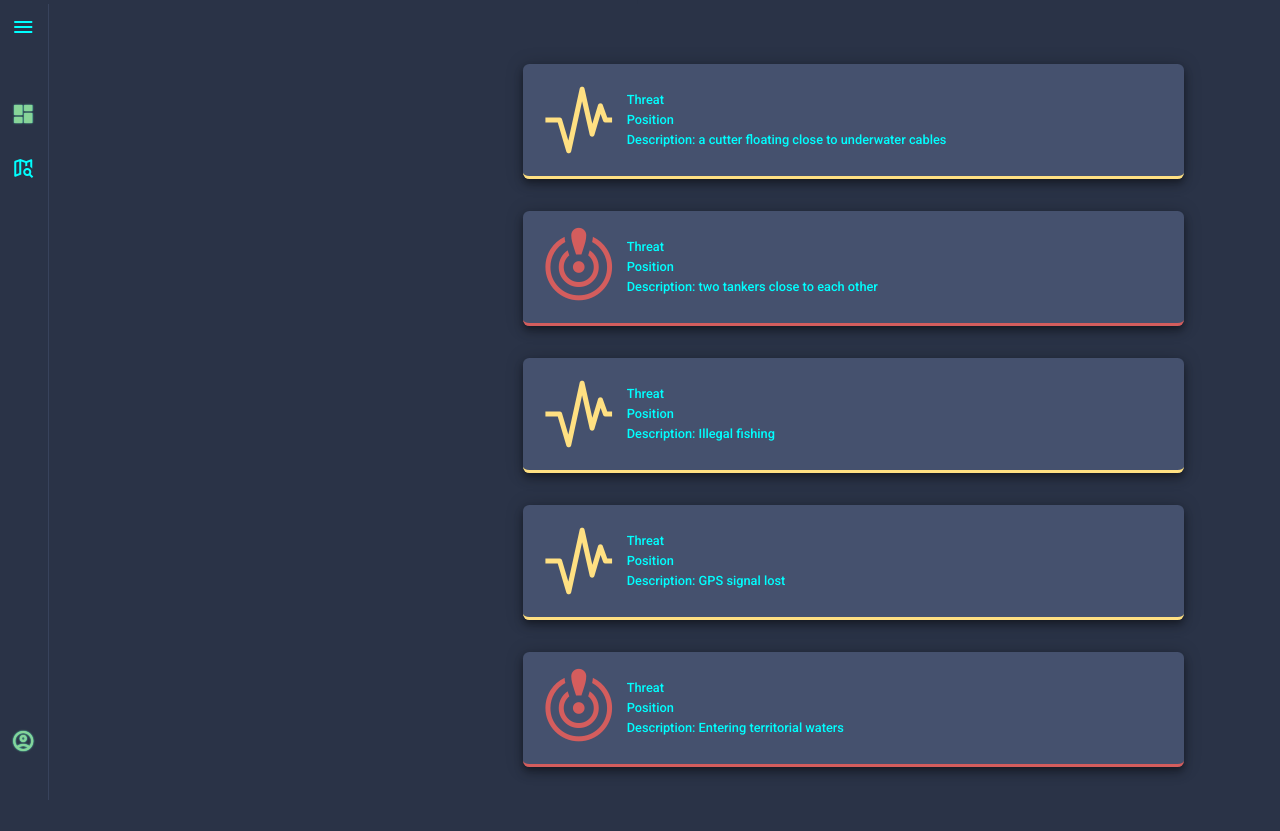
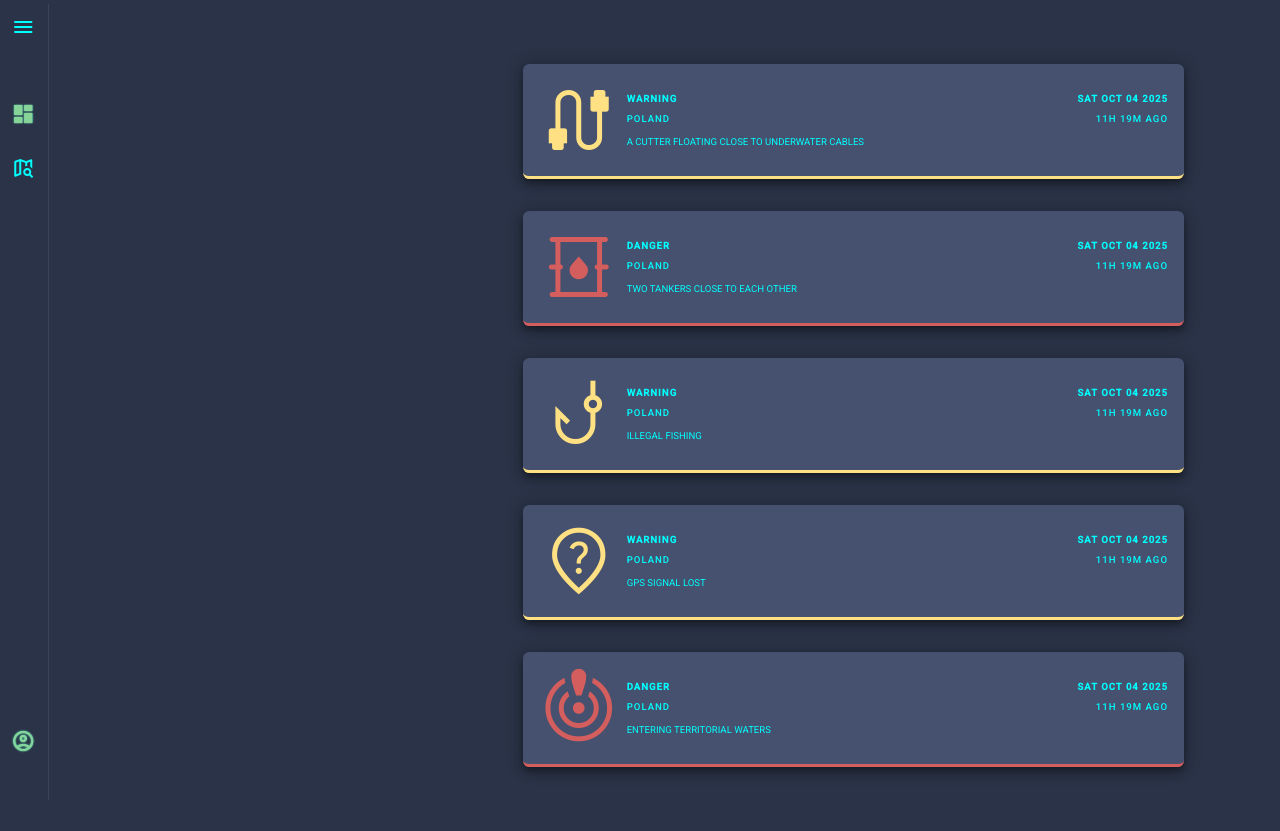
Before and after one commit to Jagiello95/hackyeah2025, an Angular app: page / in a window 1280 px wide. Built offline with nearby package versions, Linux system fonts and the light colour scheme; no server answers.

Commit message:
add nice icons

```diff
--- a/src/app/components/dashboard/dashboard.html
+++ b/src/app/components/dashboard/dashboard.html
@@ -17,9 +17,15 @@
       >{{ getIcon(alert) }}</mat-icon
     >
     <div class="card-content">
-      <div class="label">Threat</div>
-      <div class="label">Position</div>
-      <div class="label">Description: {{ alert.reason }}</div>
+      <div class="header">
+        <span>{{ alert.alerT_TYPE === 'DANGER' ? 'DANGER' : 'WARNING' }}</span
+        ><span>{{ alert.timestamp }}</span>
+      </div>
+      <div class="label mb-1">
+        <span>{{ alert.position }}</span
+        ><span>{{ getTimeOffsetString(alert.timestamp) }}</span>
+      </div>
+      <div class="description">{{ alert.reason }}</div>
     </div>
   </div>
   }
--- a/src/app/components/dashboard/dashboard.scss
+++ b/src/app/components/dashboard/dashboard.scss
@@ -6,13 +6,15 @@
 
 .card.init {
   margin: 1rem var(--page-spacing-md);
+  transition: opacity 0.3s;
 
   &:hover {
-    .mat-icon {
-      text-shadow: 0 0 2px var(--danger), 0 0 2px var(--danger);
-    }
+    // .mat-icon {
+    //   text-shadow: 0 0 2px var(--danger), 0 0 2px var(--danger);
+    // }
 
     cursor: pointer;
+    opacity: 0.5;
   }
 }
 
@@ -53,10 +55,43 @@
 }
 
 .label {
-  font-size: 0.8rem;
+  font-size: 0.6rem;
   font-weight: 500;
+  text-transform: uppercase;
+  letter-spacing: 1px;
+  letter-spacing: 1px;
+  display: flex;
+  justify-content: space-between;
+  flex: 1;
+}
+
+.description {
+  flex: 1;
+  width: 100%;
+  font-size: 0.6rem;
+  text-transform: uppercase;
+  display: flex;
+  justify-content: space-between;
+}
+
+.header {
+  flex: 1;
+  width: 100%;
+  font-size: 0.6rem;
+  font-weight: bolder;
+  text-transform: uppercase;
+  letter-spacing: 1px;
+  display: flex;
+  justify-content: space-between;
 }
 
 .card-content {
   margin-left: 0.5rem;
+  display: flex;
+  flex-direction: column;
+  flex: 1;
 }
+
+.mb-1 {
+  margin-bottom: 3px;
+}
--- a/src/app/components/dashboard/dashboard.ts
+++ b/src/app/components/dashboard/dashboard.ts
@@ -8,6 +8,7 @@ import { AlertType } from '../../models/alert.model';
 import { MatSlideToggleModule } from '@angular/material/slide-toggle';
 import { Router, RouterModule } from '@angular/router';
 import { Store } from '../../services/store';
+import { ThreatType } from '../../models/alert.enum';
 
 @Component({
   selector: 'app-dashboard',
@@ -51,10 +52,38 @@ export class Dashboard {
   }
 
   public getIcon(alert: AlertType): string {
-    if (alert.alerT_TYPE === 'DANGER') {
-      return 'crisis_alert';
+    switch (alert.type) {
+      case ThreatType.cable:
+        return 'cable';
+      case ThreatType.fishing:
+        return 'phishing';
+      case ThreatType.spoof:
+        return 'not_listed_location';
+      case ThreatType.tankers:
+        return 'oil_barrel';
+      case ThreatType.territorial:
+        return 'crisis_alert';
     }
 
     return 'earthquake';
   }
+
+  public getTimeOffsetString(dateInput: string | Date): string {
+    const now = new Date();
+    const target = new Date(dateInput);
+    const diffMs = target.getTime() - now.getTime();
+
+    const isPast = diffMs < 0;
+    const absMs = Math.abs(diffMs);
+
+    const hours = Math.floor(absMs / (1000 * 60 * 60));
+    const minutes = Math.floor((absMs % (1000 * 60 * 60)) / (1000 * 60));
+
+    const parts = [];
+    if (hours > 0) parts.push(`${hours}h`);
+    if (minutes > 0 || hours === 0) parts.push(`${minutes}m`);
+
+    const result = parts.join(' ');
+    return isPast ? `${result} ago` : `in ${result}`;
+  }
 }
--- a/src/app/components/map/mock-alerts.ts
+++ b/src/app/components/map/mock-alerts.ts
@@ -1,3 +1,4 @@
+import { ThreatType } from '../../models/alert.enum';
 import { AlertType } from '../../models/alert.model';
 
 export const MOCK_ALERTS: AlertType[] = [
@@ -6,18 +7,27 @@ export const MOCK_ALERTS: AlertType[] = [
     shiP_IDS: ['665599'],
     reason: 'a cutter floating close to underwater cables',
     zoomLevel: 12,
+    type: ThreatType.cable,
+    position: 'Poland',
+    timestamp: new Date().toDateString(),
   },
   {
     alerT_TYPE: 'DANGER',
     shiP_IDS: ['3647286', '2460691'],
     reason: 'two tankers close to each other',
     zoomLevel: 10,
+    type: ThreatType.tankers,
+    position: 'Poland',
+    timestamp: new Date().toDateString(),
   },
   {
     alerT_TYPE: 'WARNING',
     shiP_IDS: ['728090'],
     reason: 'Illegal fishing',
     zoomLevel: 6,
+    type: ThreatType.fishing,
+    position: 'Poland',
+    timestamp: new Date().toDateString(),
   },
   {
     alerT_TYPE: 'WARNING',
@@ -31,6 +41,9 @@ export const MOCK_ALERTS: AlertType[] = [
       [154.91833, 53.823334, false],
     ],
     zoomLevel: 4,
+    type: ThreatType.spoof,
+    position: 'Poland',
+    timestamp: new Date().toDateString(),
   },
   {
     alerT_TYPE: 'DANGER',
@@ -38,5 +51,8 @@ export const MOCK_ALERTS: AlertType[] = [
     reason: 'Entering territorial waters',
     shouldDisplayTerritorialWaters: true,
     zoomLevel: 6,
+    type: ThreatType.territorial,
+    position: 'Poland',
+    timestamp: new Date().toDateString(),
   },
 ];
--- /dev/null
+++ b/src/app/models/alert.enum.ts
@@ -0,0 +1,7 @@
+export enum ThreatType {
+  cable,
+  tankers,
+  fishing,
+  spoof,
+  territorial,
+}
--- a/src/app/models/alert.model.ts
+++ b/src/app/models/alert.model.ts
@@ -1,3 +1,5 @@
+import { ThreatType } from './alert.enum';
+
 export interface AlertType {
   id?: number;
   alerT_TYPE: 'WARNING' | 'DANGER';
@@ -6,4 +8,7 @@ export interface AlertType {
   historicalPositions?: [number, number, boolean][];
   shouldDisplayTerritorialWaters?: boolean;
   zoomLevel: number;
+  type: ThreatType;
+  position: string;
+  timestamp: string;
 }
```
